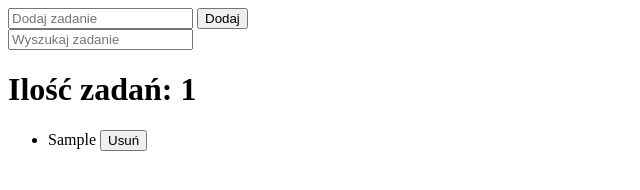
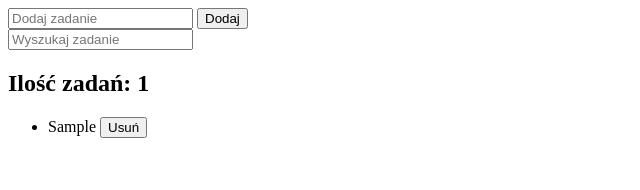
Before and after one commit to lukaszborawski/JSexercise, a plain HTML site: page index.html in a window 1280 px wide. Both pictures are taken after typing "Sample" into the empty fields and a click on the button "Dodaj". Shown: the whole page, without its empty margins (0-640 px from the left). Drawn offline with Linux system fonts and the light colour scheme.

Commit message:
add new class and remove style file

```diff
--- a/index.html
+++ b/index.html
@@ -5,16 +5,15 @@
   <meta charset="UTF-8">
   <meta name="viewport" content="width=device-width, initial-scale=1.0">
   <title>Ćwiczenia JS</title>
-  <link rel="stylesheet" href="style.css">
 </head>
 
 <body>
   <form>
-    <input type="text" placeholder="Dodaj zadanie">
+    <input class="addInput" type="text" placeholder="Dodaj zadanie">
     <button>Dodaj</button>
   </form>
-  <input class="input2" type="text" placeholder="Wyszukaj zadanie">
-  <h1>Ilość zadań: <span>0</span></h1>
+  <input class="searchInput" type="text" placeholder="Wyszukaj zadanie">
+  <h2>Ilość zadań: <span>0</span></h2>
   <ul></ul>
   <script src="script.js"></script>
 </body>
--- a/script.js
+++ b/script.js
@@ -1,9 +1,8 @@
 const form = document.querySelector("form")
 const ul = document.querySelector("ul")
-const taskNumber = document.querySelector("h1 span")
-const liElements = document.getElementsByClassName("task")
-const input = document.querySelector("input")
-const input2 = document.querySelector(".input2")
+const taskNumber = document.querySelector("h2 span")
+const addInput = document.querySelector(".addInput")
+const searchInput = document.querySelector(".searchInput")
 const toDoList = [];
 
 const removeTask = e => {
@@ -20,7 +19,7 @@ const removeTask = e => {
 
 const addTask = e => {
   e.preventDefault();
-  const elementValue = input.value;
+  const elementValue = addInput.value;
   if (elementValue === "") return;
   saveLocalTodos(elementValue);
   const task = document.createElement("li");
@@ -31,7 +30,7 @@ const addTask = e => {
     toDoElement.dataset.key = key;
     ul.appendChild(toDoElement);
   });
-  input.value = "";
+  addInput.value = "";
   taskNumber.textContent = toDoList.length;
   task.querySelector('button').addEventListener('click', removeTask);
 }
@@ -98,4 +97,4 @@ const getLocalTodos = () => {
 
 document.addEventListener("DOMContentLoaded", getLocalTodos);
 form.addEventListener("submit", addTask);
-input2.addEventListener("input", searchTask);
+searchInput.addEventListener("input", searchTask);
```
Also changed, not shown: style.css (added).
